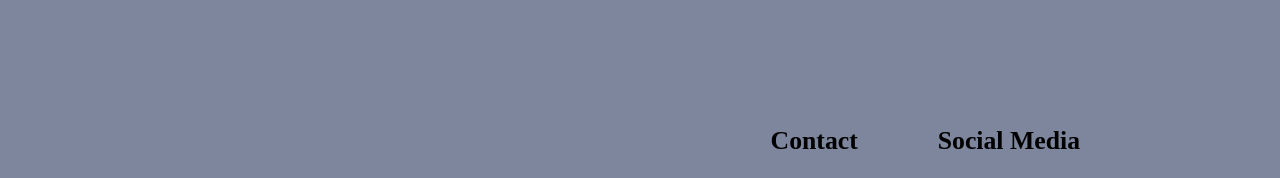
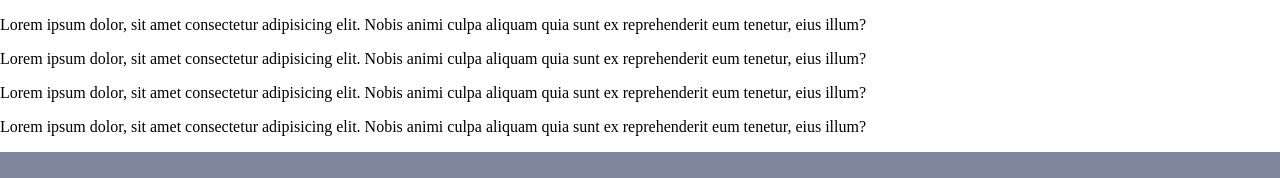
Before and after one commit to danielmedie/webshop, a website built with Parcel: page src/index.html in a window 1280 px wide. Shown: the top 178 px of the page. Built offline with nearby package versions, Linux system fonts and the light colour scheme.

Commit message:
section article and four paragraphs with lo rem

```diff
--- a/src/index.html
+++ b/src/index.html
@@ -11,7 +11,19 @@
 
 </head>
 <body>
+    <section class="review__container">
+        <article class="review__container__boxes">
+            <p class="review__container__boxes__reviews">Lorem ipsum dolor, sit amet consectetur adipisicing elit. Nobis animi culpa aliquam quia sunt ex reprehenderit eum tenetur, eius illum?
+            </p>
+            <p class="review__container__boxes__reviews">Lorem ipsum dolor, sit amet consectetur adipisicing elit. Nobis animi culpa aliquam quia sunt ex reprehenderit eum tenetur, eius illum?
+            </p>
+            <p class="review__container__boxes__reviews">Lorem ipsum dolor, sit amet consectetur adipisicing elit. Nobis animi culpa aliquam quia sunt ex reprehenderit eum tenetur, eius illum?
+            </p>
+            <p class="review__container__boxes__reviews">Lorem ipsum dolor, sit amet consectetur adipisicing elit. Nobis animi culpa aliquam quia sunt ex reprehenderit eum tenetur, eius illum?
+            </p>
 
+        </article>
+    </section>
     <footer id="contact">
         <section id="footer-container">
         <ul class="contact__adress">
```
